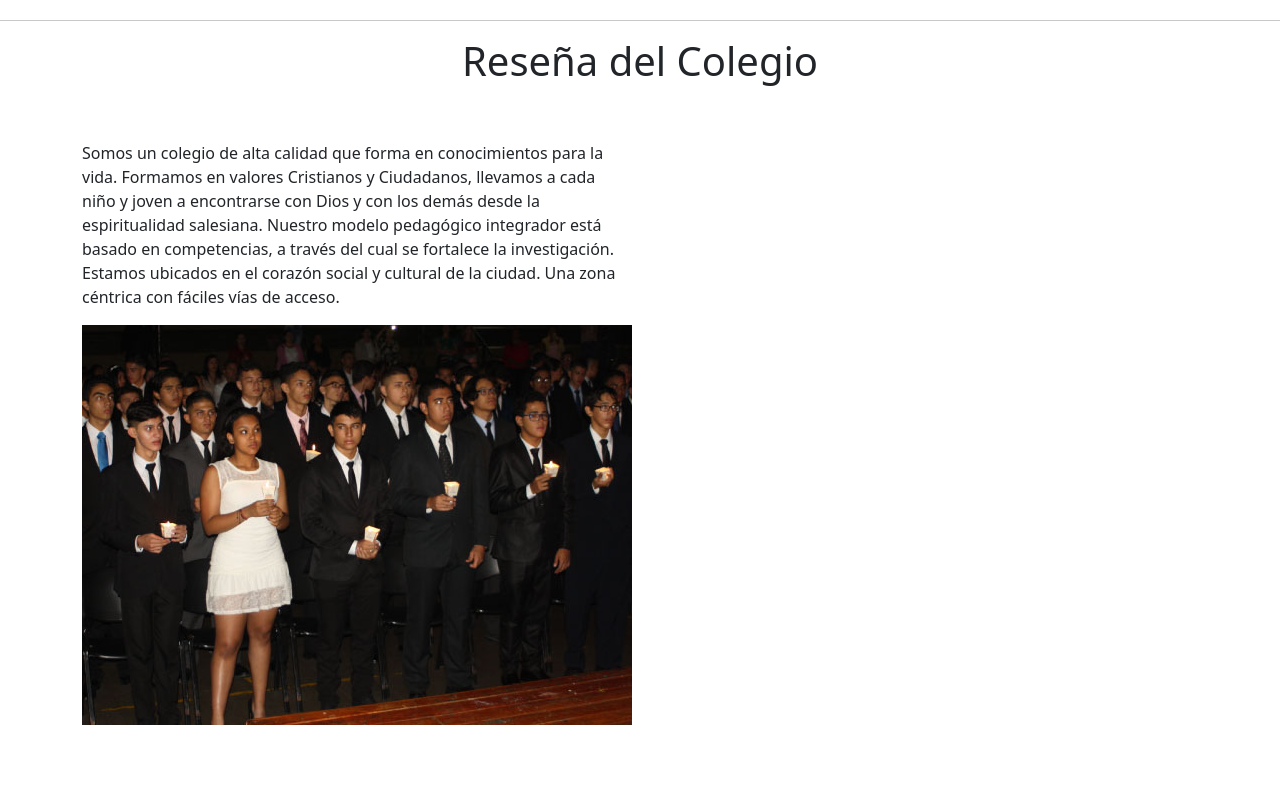
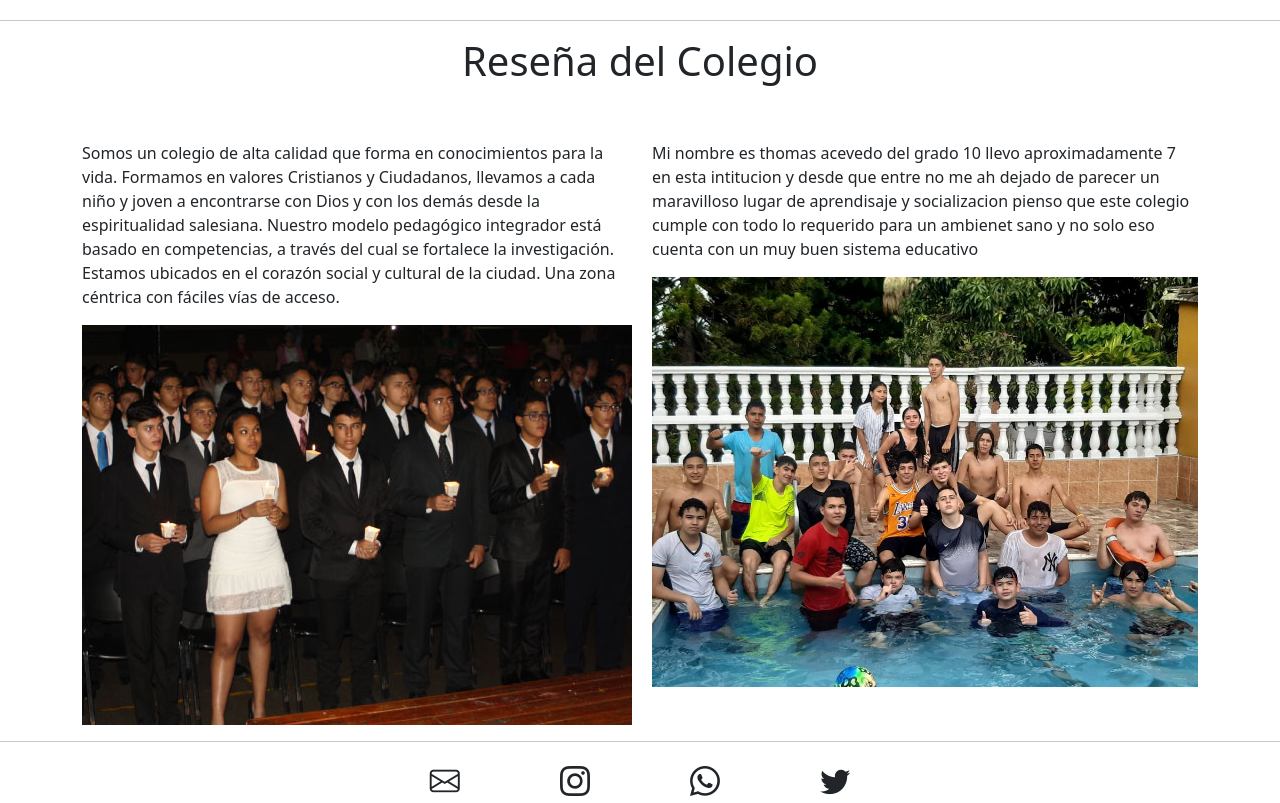
Before and after one commit to ThomaAG2006/final, a plain HTML site: page index.html in a window 1280 px wide. Shown: the part 698-1501 px from the top of the page. Before the commit the page ends 1423 px from the top, so only its background shows below. Drawn offline with nearby package versions, Linux system fonts and the light colour scheme.

Commit message:
bases de datos

```diff
--- /dev/null
+++ b/estilos.css
@@ -0,0 +1,3 @@
+.icono{
+    font-size: 30px;
+}
--- a/index.html
+++ b/index.html
@@ -7,6 +7,8 @@
     <title>Document</title>
     <!-- CSS only -->
 <link href="https://cdn.jsdelivr.net/npm/bootstrap@5.2.0-beta1/dist/css/bootstrap.min.css" rel="stylesheet" integrity="sha384-0evHe/X+R7YkIZDRvuzKMRqM+OrBnVFBL6DOitfPri4tjfHxaWutUpFmBp4vmVor" crossorigin="anonymous">
+<link rel="stylesheet" href="https://cdn.jsdelivr.net/npm/bootstrap-icons@1.8.3/font/bootstrap-icons.css">
+<link rel="stylesheet" href="estilos.css">
 </head>
 
 <body>
@@ -52,12 +54,25 @@
                     <img src="imagen/colegio-el-sufragio-medellin-comunidad-salesianos-de-don-bosco-fiesta-maria-auxiliadora-2.jpg" alt="">
 
                 </div>
+                <div class="col-6">
+                  <p class="mt-5">
+                    Mi nombre es thomas acevedo del grado 10 llevo aproximadamente 7 en esta intitucion y desde que entre no me ah dejado de parecer un maravilloso lugar de aprendisaje y socializacion pienso que este colegio cumple con todo lo requerido para un ambienet sano y no solo eso cuenta con un muy buen sistema educativo
 
+                  </p>
+                  <img src="imagen/IMG-20220401-WA0032.jpg" alt="" class="img-fluid">
+                </div>
             </div>
 
         </div>
+        <hr>
+
+
     </main>
-    <footer>
+    <footer class="text-center">
+      <i class="bi bi-envelope icono px-5" ></i>
+      <i class="bi bi-instagram icono px-5"></i>
+      <i class="bi bi-whatsapp icono px-5"></i>
+      <i class="bi bi-twitter icono px-5"></i>
 
     </footer>
     <!-- JavaScript Bundle with Popper -->
```
Also changed, not shown: imagen/IMG-20220401-WA0032.jpg (added).
